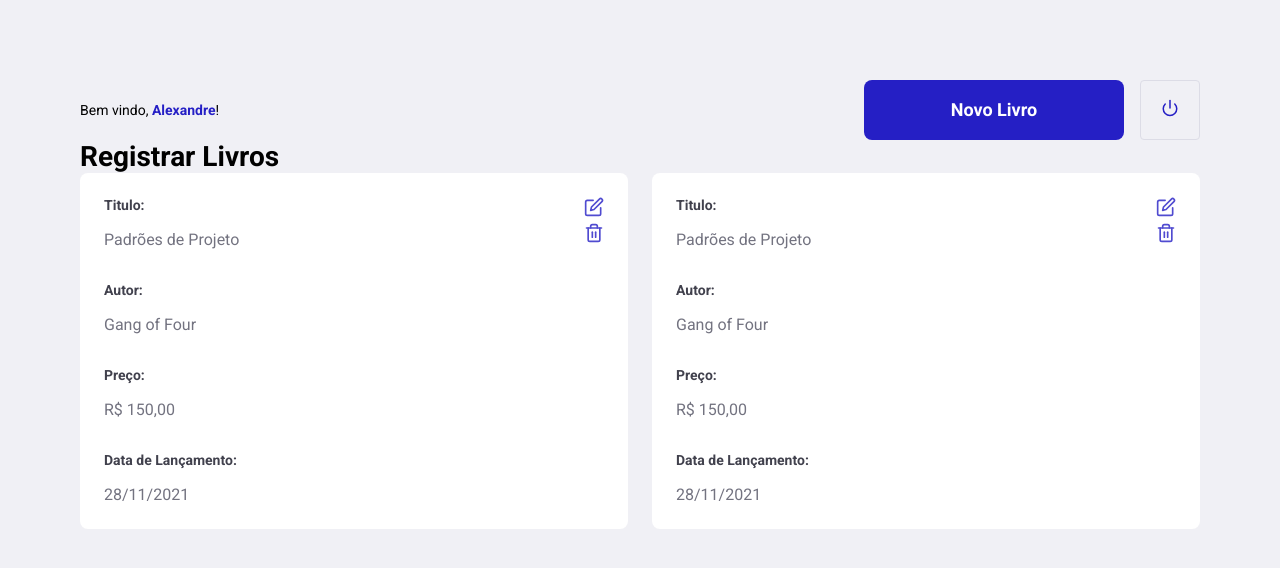
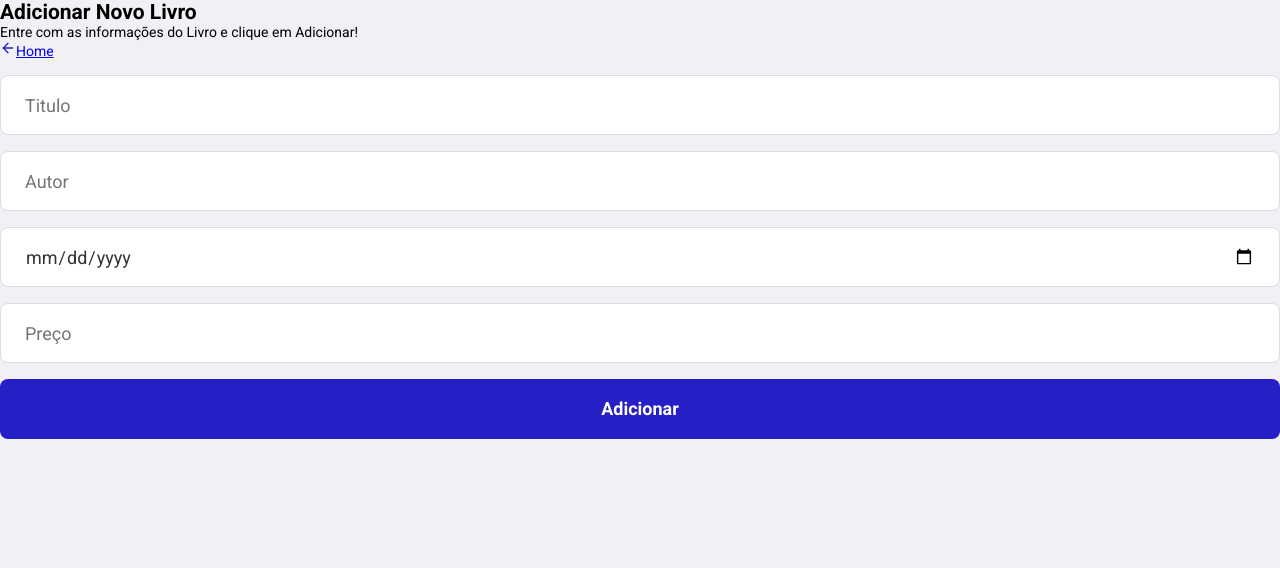
Before and after one commit to Alexandre-ro/biblioteca-react, a React (Create React App) app: page /book/novo in a window 1280 px wide. Shown: the top 568 px of the page. Built offline with nearby package versions, Linux system fonts and the light colour scheme.

Commit message:
Criado a tela para cadastro de livros

```diff
--- a/src/pages/Book/Book.js
+++ b/src/pages/Book/Book.js
@@ -10,7 +10,7 @@ function Book() {
         <span>
           Bem vindo, <strong>Alexandre</strong>!
         </span>
-        <Link className="button" to="book/new">
+        <Link className="button" to="/book/novo">
           Novo Livro
         </Link>
         <button type="button">
--- /dev/null
+++ b/src/pages/Book/NewBook.js
@@ -0,0 +1,31 @@
+import React from "react";
+import { Link } from "react-router-dom";
+import { FiArrowLeft } from "react-icons/fi";
+
+function NewBook() {
+  return (
+    <div className="new-book">
+      <div className="content">
+        <section className="form">
+          <h1>Adicionar Novo Livro</h1>
+          <p>Entre com as informações do Livro e clique em Adicionar!</p>
+          <Link className="back-link" to="/book">
+            <FiArrowLeft size={16} color="#251fc5" />
+            Home
+          </Link>
+        </section>
+        <form>
+          <input placeholder="Titulo" />
+          <input placeholder="Autor" />
+          <input type="date" />
+          <input placeholder="Preço" />
+          <button className="button" type="submit">
+            Adicionar
+          </button>
+        </form>
+      </div>
+    </div>
+  );
+}
+
+export default NewBook;
--- a/src/routes.js
+++ b/src/routes.js
@@ -2,13 +2,15 @@ import React from "react";
 import { BrowserRouter, Route, Switch } from "react-router-dom";
 import Login from "./pages/Login/Index";
 import Book from './pages/Book/Book';
+import NewBook from "./pages/Book/NewBook";
 
 function Router() {
   return (
     <BrowserRouter>
       <Switch>
         <Route path="/" exact component={Login} />
-        <Route patch="/book" component={Book} />
+        <Route path="/book" exact component={Book} />
+        <Route path="/book/novo" exact component={NewBook} />
       </Switch>
     </BrowserRouter>
   );
```
